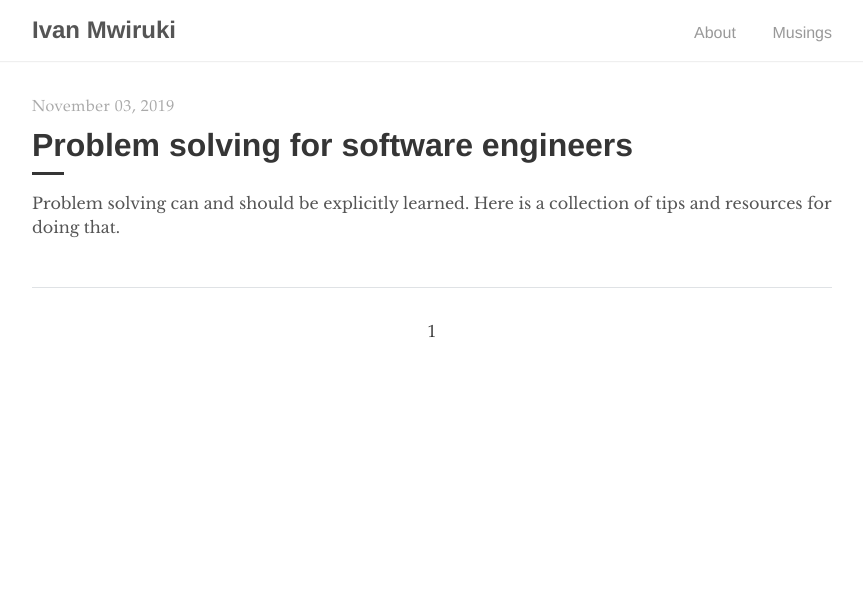
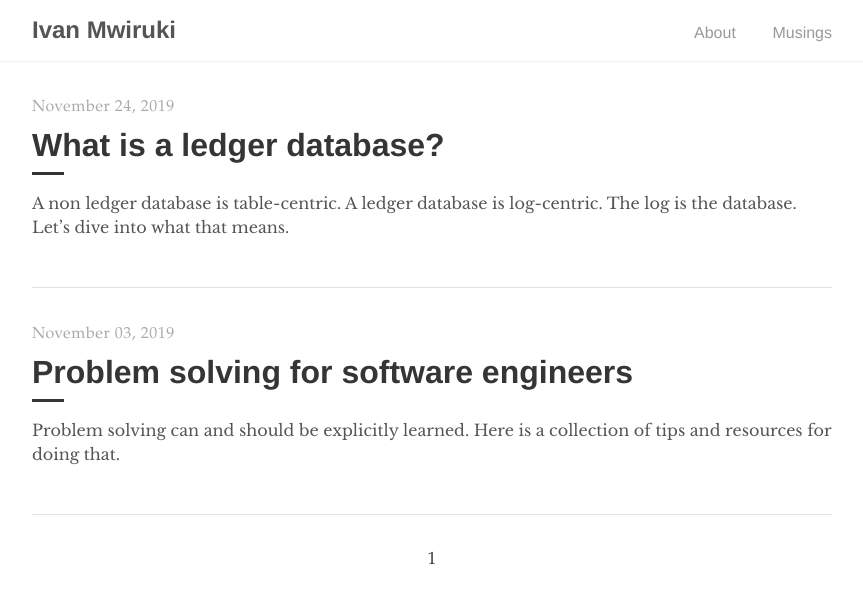
Before and after one commit to ivan-moto/ivan-moto.github.io, a Jekyll site: the page built from index.html, in a window 1280 px wide. Shown: the top 603 px of the page, without its empty margins (208-1071 px from the left). Built offline with Jekyll 4.4.1, drawn with Linux system fonts in a browser that asks for light colours; the list of posts is cut into pages by our own code.

Commit message:
Add ledger database post

```diff
--- a/_drafts/what-is-a-ledger-database.md
+++ b/_posts/2019-11-24-what-is-a-ledger-database.md
@@ -9,55 +9,57 @@ I have diagrams later that help illustrate its structure and purpose.
 
 # Some context
 
-This is an introduction to the ideas behind a ledger database.
+Let's start with some context. This is an introduction to the ideas behind a ledger database.
 
-Let's start with some context. I work on AWS Quantum Ledger Database (QLDB). QLDB is the first, and currently only, commercially available ledger database.
+I work on AWS Quantum Ledger Database (QLDB). QLDB is the first, and currently only, commercially available ledger database.
 This document does not represent AWS's official definition of a ledger database. This is my own mental model.
 This document will also not be a QLDB tutorial. I will talk about the abstract concept of a ledger database, of which QLDB is one
 implementation.
 
-# Non ledger database
+# A non ledger database
 
 Let's start by looking at typical interactions with a non ledger database.
 
-I created a database with an Orders table. The Orders table stores order ID and order status. I receive a new order.
+I created a database with an Orders table. The Orders table stores order ID and order status. i
 
-<image of "Insert order id 123 with status CREATED">
+I receive a new order.
+
+![orders_1](../images/orders-1.jpg "New order")
 
 An hour later, I begin working on the order. I update my table to reflect that.
 
-<image of "Update order id 123 to status PROCESSING">
+![orders_2](../images/orders-2.jpg "Update order")
 
 An hour later, I ship the order. I once again update my Orders table.
 
-<image of "Update order id 123 to status SHIPPED">
+![orders_3](../images/orders-3.jpg "Update order again")
 
 Notice that each update to the order overwrites the past. What was the state of the order an hour ago? Two hours ago?
 My database can't tell me.
 
 Lets add one more detail to this diagram.
 
-<image of Orders table with transactional log>
+![orders_4](../images/orders-4.jpg "Order with log")
 
 Internally, most databases use a log. Every write to the database is [first written to the log](https://en.wikipedia.org/wiki/Write-ahead_logging)
 and then to the database. This is used to ensure atomicity and recovery from system failures. This log remembers the past but it is internal to the database.
 I can't use its data.
 
-# Ledger database
+# A ledger database
 
 Here is the same interaction with a ledger database.
 
 I create an order.
 
-<image of "Insert order id 123 with status CREATED">
+![ledger_1](../images/ledger-1.jpg "New order")
 
 I update it.
 
-<image of "Update order id 123 to status PROCESSING">
+![ledger_2](../images/ledger-2.jpg "Update order")
 
 I update it again.
 
-<image of "Update order id 123 to status SHIPPED">
+![ledger_3](../images/ledger-3.jpg "Update order again")
 
 **The key insight is that ledger databases remember the past.** New information doesn't overwrite the past but is instead added to it.
 The log is the heart of the database and the source of truth, not the tables. Each update is appended to the log as a new entry.
@@ -70,32 +72,37 @@ Here are the key characteristics of a ledger database:
 access to historical data, you must be able to verify the authenticity of that history.
 
 Given these properties, a ledger database makes the ideal [system of record](https://en.wikipedia.org/wiki/System_of_record) data source.
-Here's an example architecture:
+Here's an example ledger based architecture:
 
-<image of ledger db at center of architecture>
+![ledger_4](../images/ledger-4.jpg "Ledger based architecture")
 
+The ledger database contains the log and tables which are a view into the log's data. In this case, I have an Orders table which
+shows the latest status of each order. That same log data is fed into an email system, which emails customers updates on their orders,
+a billing system, which filters through log data and tracks each CREATED order, and a data warehouse, which is used to run analytics
+on the data.
 
 # Why "ledger"?
 
 The term ledger represents the way we used to record information before computers. Before computers, we recorded information in books,
-sometimes called ledgers, where information was only appended and you could view the past. In the early years of computers, hardware was
+sometimes called ledgers, where data was only appended and you could view the past. In the early years of computers, hardware was
 expensive. Thus we built systems that update in place and use the most efficient amount of memory. Now that we're in the age of cheap, commodity
 hardware, we can revert to recording information in a more intuitive and useful way.
 
 # Why not use Blockchain?
 
 I have a problem. I don't know what time it is. I need to find a device that will tell me the day and time. I can solve this problem
-by buying a car. Or I can buy a wristwatch. A car will certainly tell me the day and time, but it's not purpose built to do that.
+by buying a car. Or I can buy a wristwatch. A car can tell me the day and time, but it's not purpose built to do that.
 I have to deal with more complexity and cost than when using a watch. And I miss some of the features available in a device built for
 time telling, such as a timer.
 
-In the same way, a blockchain contains within it a distributed ledger, which can be used as a ledger database. But it won't work as well
-as a ledger database. For example, given that ledgers are decentralized, as in multiple parties create and share the data, and ledger
-databases are not, a ledger database will support higher transactions per second. Ledger databases scale better.
+In the same way, a blockchain contains within it a distributed ledger, which can be used as a ledger database. But it comes with unnecessary
+complexity and limitations. For example, given that ledgers are decentralized, meaning multiple parties create and share the data, and ledger
+databases are not, a ledger database will support higher transactions per second.
 
 # More info:
-- "The log is the database.": https://datatechnologytoday.wordpress.com/2014/02/10/the-log-is-the-database/
-- The log: https://engineering.linkedin.com/distributed-systems/log-what-every-software-engineer-should-know-about-real-time-datas-unifying
-- Rich Hickey's "Deconstructing the Database": https://www.youtube.com/watch?v=Cym4TZwTCNU
-- Short intro to QLDB: https://www.youtube.com/watch?v=jcZ_rsLJrqk
-- Initial re:Invent talk on QLDB: https://www.youtube.com/watch?v=7G9epn3BfqE
+
+- ["The log is the database."](https://datatechnologytoday.wordpress.com/2014/02/10/the-log-is-the-database/)
+- [The Log: What every software engineer should know about real-time data's unifying abstraction](https://engineering.linkedin.com/distributed-systems/log-what-every-software-engineer-should-know-about-real-time-datas-unifying)
+- [Rich Hickey's "Deconstructing the Database"](https://www.youtube.com/watch?v=Cym4TZwTCNU)
+- [Short intro to QLDB](https://www.youtube.com/watch?v=jcZ_rsLJrqk)
+- [Initial re:Invent talk on QLDB](https://www.youtube.com/watch?v=7G9epn3BfqE)
```
Also changed, not shown: images/ledger-1.jpg (added), images/ledger-2.jpg (added), images/ledger-3.jpg (added), images/ledger-4.jpg (added), images/orders-1.jpg (added), images/orders-2.jpg (added), images/orders-3.jpg (added), images/orders-4.jpg (added).
